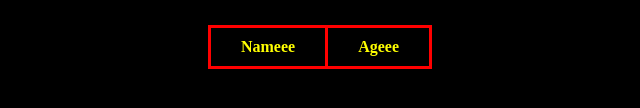
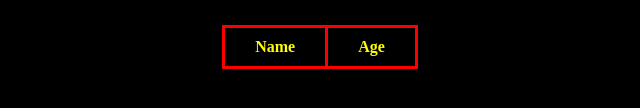
Before and after one commit to naveen120598/naveenBlackTable, a website: page index.html in a window 1280 px wide. Shown: the part 170-278 px from the top of the page, without its empty margins (320-960 px from the left). Drawn offline with Linux system fonts and the light colour scheme.

Commit message:
7 commit

```diff
--- a/index.html
+++ b/index.html
@@ -13,8 +13,8 @@
         <button onclick="CreateTable()" >Add</button><br><br>
         <table>
             <tr>
-                <th>Nameee</th>
-                <th>Ageee</th>
+                <th>Name</th>
+                <th>Age</th>
             </tr>
             <tbody id="tbody">
 
```
